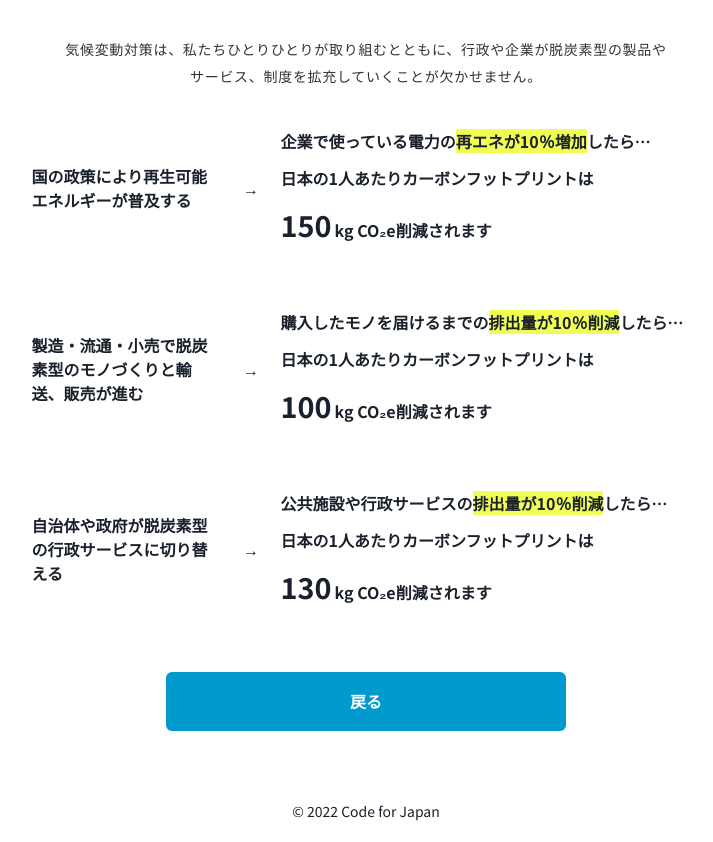
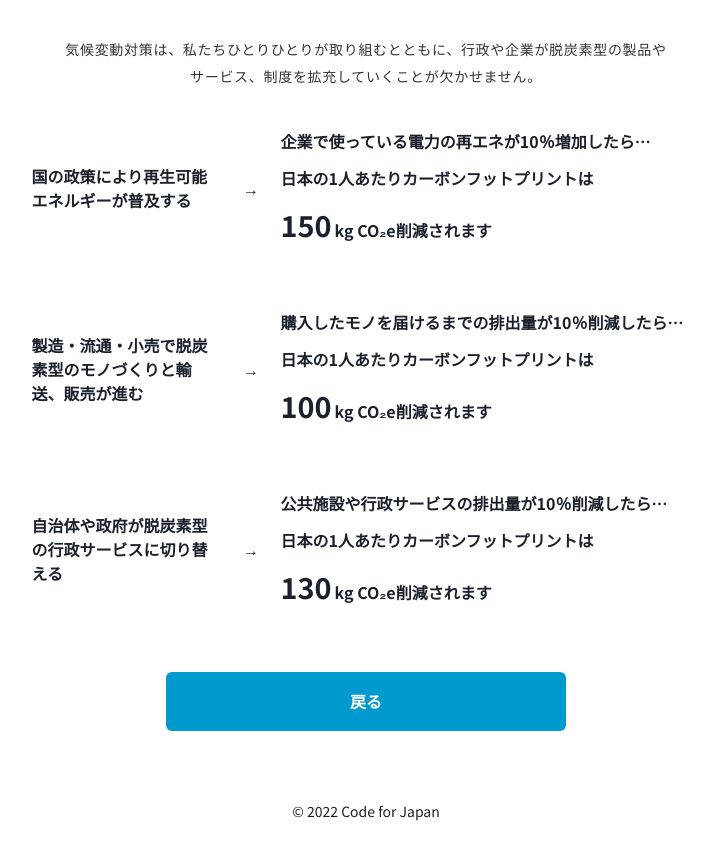
Before and after one commit to codeforjapan/JibungotoPlanet, a Next.js app: page /society in a window 1280 px wide. Shown: the part 1260-2102 px from the top of the page, without its empty margins (274-987 px from the left). Built offline with nearby package versions, Linux system fonts and the light colour scheme.

Commit message:
fix: #117 remove highlight

```diff
--- a/components/organisms/homes/HomeKnowSection/HomeKnowSection.tsx
+++ b/components/organisms/homes/HomeKnowSection/HomeKnowSection.tsx
@@ -45,11 +45,9 @@ const HomeKnowSection: FC<Props> = (props) => {
             <sup>1</sup>。<br />
             この気候目標を達成するためには、2030年までに1人1年あたりのカーボンフットプリント量
             <small>（ひとりの暮らしで発生する炭素の排出量）</small>を
-            <span style={{ backgroundColor: '#F1FF55' }}>
               約3トンCO₂e
               <small>（二酸化炭素に換算した温室効果ガスの排出量）</small>
               に減らす必要があります。
-            </span>
             現在、日本人1人あたりの平均は約7トンCO₂eです<sup>2</sup>。
           </span>
         </HomeContentBody>
--- a/components/organisms/homes/HomeLookBackSection/HomeLookBackSection.tsx
+++ b/components/organisms/homes/HomeLookBackSection/HomeLookBackSection.tsx
@@ -39,8 +39,7 @@ const HomeLookBackSection: FC<Props> = (props) => {
             エコロジカルフットプリント
             <small>（人類が地球に与えている負荷の大きさを測る指標）</small>
             によると、 もし、世界中の人が日本と同じ暮らしをすると、地球が
-            <span style={{ backgroundColor: '#F1FF55' }}>約2.8個分</span>
-            必要になると言われています<sup>3</sup>。
+            約2.8個分必要になると言われています<sup>3</sup>。
             これは、私たちが地球が生み出す自然の資源を必要以上に採取し、自然に吸収される量より多くのCO2を排出していることを意味します。
             <br />
             住居、移動、食生活、衣類など、私たちの暮らしを支えるあらゆるモノやサービスは、これらを作り、運び、使い、捨てるまでの間に温室効果ガスを排出し、
--- a/components/organisms/society/SocietyDetailedSection/SocietyDetailedSection.tsx
+++ b/components/organisms/society/SocietyDetailedSection/SocietyDetailedSection.tsx
@@ -1,4 +1,4 @@
-import { FC, forwardRef, RefObject } from 'react'
+import { FC } from 'react'
 
 import { useRouter } from 'next/router'
 import { Box, Flex, Grid, GridItem, Text } from '@chakra-ui/react'
@@ -54,12 +54,7 @@ const SocietyDetailedSection: FC<Props> = (props) => {
               <p>
                 企業で使っている電力の
                 <Box as="br" display={{ md: 'none' }} />
-                <span
-                  className={styles['society__category__item__highlighted']}
-                >
-                  再エネが10％増加
-                </span>
-                したら…
+                  再エネが10％増加したら…
               </p>
               <Text py={2}>日本の1人あたりカーボンフットプリントは</Text>
               <p>
@@ -92,12 +87,7 @@ const SocietyDetailedSection: FC<Props> = (props) => {
               <p>
                 購入したモノを届けるまでの
                 <Box as="br" display={{ md: 'none' }} />
-                <span
-                  className={styles['society__category__item__highlighted']}
-                >
-                  排出量が10％削減
-                </span>
-                したら…
+                  排出量が10％削減したら…
               </p>
               <Text py={2}>日本の1人あたりカーボンフットプリントは</Text>
               <p>
@@ -129,12 +119,7 @@ const SocietyDetailedSection: FC<Props> = (props) => {
               <p>
                 公共施設や行政サービスの
                 <Box as="br" display={{ md: 'none' }} />
-                <span
-                  className={styles['society__category__item__highlighted']}
-                >
-                  排出量が10％削減
-                </span>
-                したら…
+                  排出量が10％削減したら…
               </p>
               <Text py={2}>日本の1人あたりカーボンフットプリントは</Text>
               <p>
--- a/styles/Society.module.scss
+++ b/styles/Society.module.scss
@@ -71,10 +71,6 @@
         font-size: 1.8em;
         margin-right: 3px;
       }
-
-      &__highlighted {
-        background-color: #f1ff55;
-      }
     }
   }
 }
```
